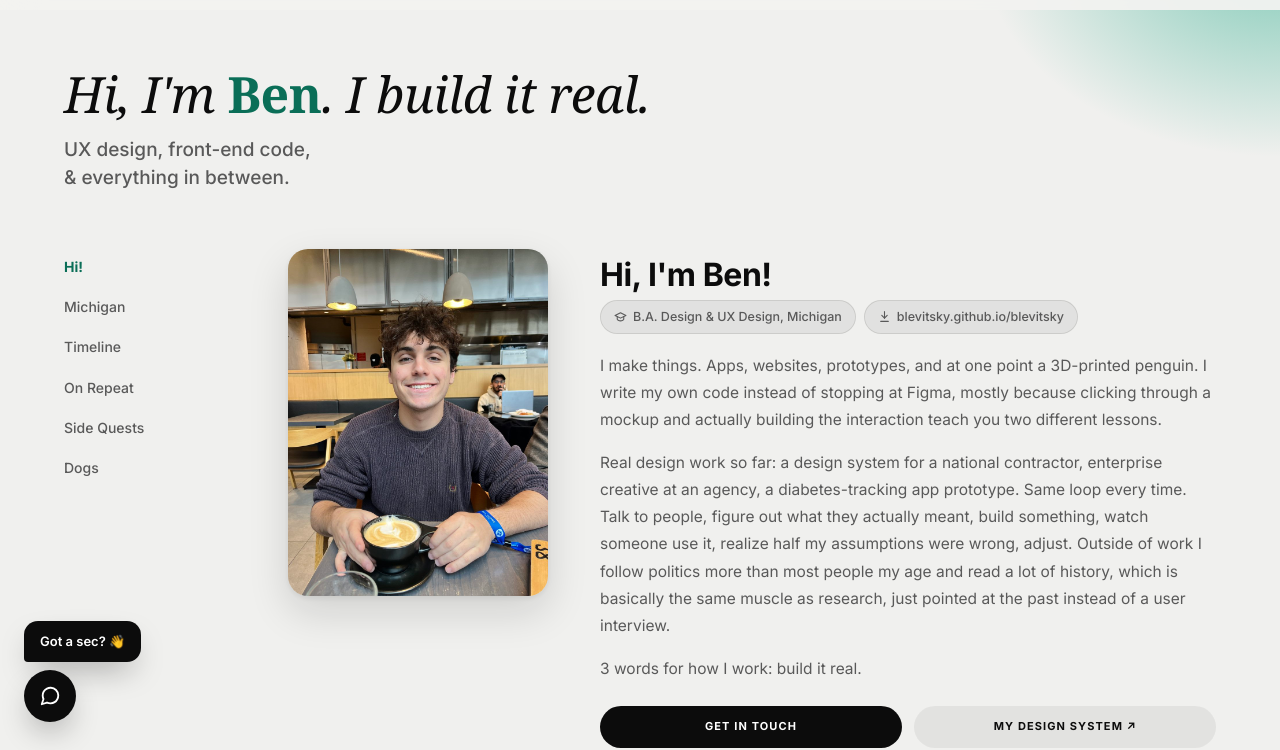
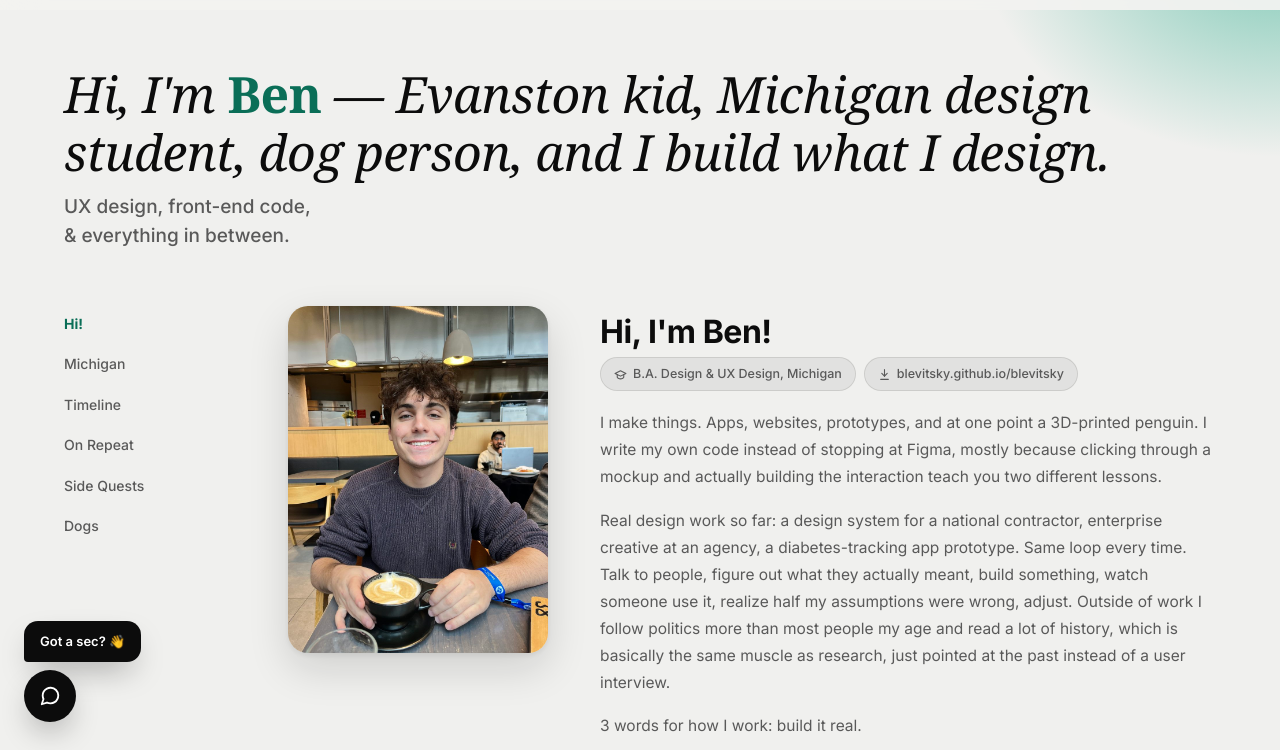
Before and after one commit to blevitsky/Portfolio, a plain HTML site: page about.html in a window 1280 px wide. Shown: the part 54-804 px from the top of the page. Drawn offline with Linux system fonts and the light colour scheme.

Commit message:
Make About page title more personal (round 2)
Pack the headline with concrete personal facts (hometown, school,
dog person) instead of a single punchy line.

Co-Authored-By: Claude Sonnet 5 <noreply@anthropic.com>
Claude-Session: https://claude.ai/code/session_01P9DBW9KNn4fJRBKJadq5pQ

```diff
--- a/about.html
+++ b/about.html
@@ -58,7 +58,7 @@
   <div class="wrap">
 
     <div class="ab2-top rv">
-      <h1 class="ab2-name">Hi, I'm <strong>Ben</strong>. I build it real.</h1>
+      <h1 class="ab2-name">Hi, I'm <strong>Ben</strong> — Evanston kid, Michigan design student, dog person, and I build what I design.</h1>
       <p class="ab2-tag">UX design, front-end code,<br>&amp; everything in between.</p>
     </div>
 
```
